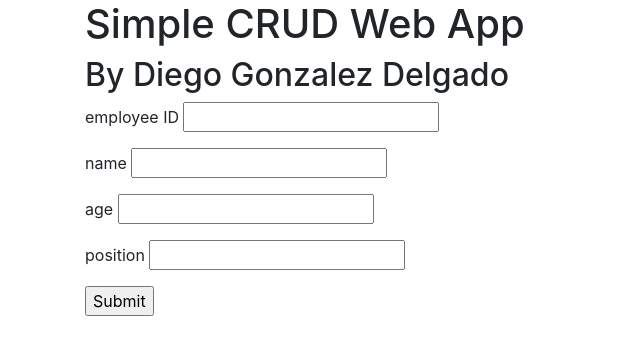
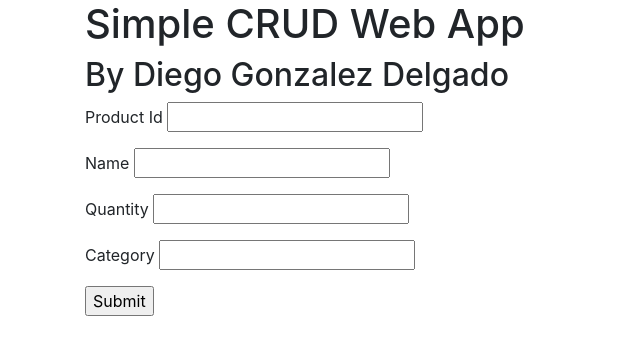
Before and after one commit to diegogonza112/flask-web-app, a Flask app: page / in a window 1280 px wide. Shown: the part 56-411 px from the top of the page, without its empty margins (0-640 px from the left). Run offline with Flask 2, Linux system fonts and the light colour scheme; some libraries are stand-ins or nearby versions.

Commit message:
simple C.R.U.D. web app

```diff
--- a/user_crud/app.py
+++ b/user_crud/app.py
@@ -1,8 +1,8 @@
-import __main__
+
 from flask import Flask, render_template, request, redirect
 from werkzeug.exceptions import abort
 
-from models import db, EmployeeModel
+from models import db, ProductModel
 
 app = Flask(__name__)
 
@@ -22,57 +22,59 @@ def home():
         return render_template('home.html')
 
     if request.method == 'POST':
-        employee_id = request.form['employee_id']
-        name = request.form['name']
-        age = request.form['age']
-        position = request.form['position']
-        employee = EmployeeModel(employee_id=employee_id, name=name, age=age,
-                                 position=position)
-        db.session.add(employee)
+        product_id = request.form['product_id']
+        product_name = request.form['product_name']
+        quant = request.form['quantity']
+        category = request.form['product_category']
+        product = ProductModel(product_id=product_id, product_name=product_name,
+                               quantity=quant,
+                               product_category=category)
+        db.session.add(product)
         db.session.commit()
         return redirect('/data')
 
 
 @app.route('/data')
 def RetrieveList():
-    employees = EmployeeModel.query.all()
-    return render_template('datalist.html', employees=employees)
+    products = ProductModel.query.all()
+    return render_template('datalist.html', products=products)
 
 
 @app.route('/data/<int:id>')
-def RetrieveEmployee(id_):
-    employee = EmployeeModel.query.filter_by(employee_id=id_).first()
-    if employee:
-        return render_template('data.html', employee=employee)
-    return f"Employee with id ={id_} Doenst exist"
+def RetrieveProduct(id_):
+    product = ProductModel.query.filter_b(product_id=id_).first()
+    if product:
+        return render_template('data.html', product=product)
+    return f"Product with id ={id_} Doesnt exist"
 
 
 @app.route('/data/<int:id>/update', methods=['GET', 'POST'])
 def update(id_):
-    employee = EmployeeModel.query.filter_by(employee_id=id_).first()
+    product = ProductModel.query.filter_by(product_id=id_).first()
     if request.method == 'POST':
-        if employee:
-            db.session.delete(employee)
+        if product:
+            db.session.delete(product)
             db.session.commit()
-            name = request.form['name']
-            age = request.form['age']
-            position = request.form['position']
-            employee = EmployeeModel(employee_id=id_, name=name, age=age,
-                                     position=position)
-            db.session.add(employee)
+            product_name = request.form['product_name']
+            quant = request.form['quantity']
+            category = request.form['product_category']
+            product = ProductModel(product_id=id_, product_name=product_name,
+                                   quantity=quant,
+                                   product_category=category)
+            db.session.add(product)
             db.session.commit()
             return redirect(f'/data/{id_}')
-        return f"Employee with id = {id_} Does not exist"
+        return f"Product with id = {id_} Does not exist"
 
-    return render_template('update.html', employee=employee)
+    return render_template('update.html', product=product)
 
 
 @app.route('/data/<int:id>/delete', methods=['GET', 'POST'])
 def delete(id_):
-    employee = EmployeeModel.query.filter_by(employee_id=id_).first()
+    product = ProductModel.query.filter_b(product_id=id_).first()
     if request.method == 'POST':
-        if employee:
-            db.session.delete(employee)
+        if product:
+            db.session.delete(product)
             db.session.commit()
             return redirect('/data')
         abort(404)
--- a/user_crud/templates/datalist.html
+++ b/user_crud/templates/datalist.html
@@ -1,6 +1,6 @@
 {% extends 'base.html' %}
 {% block content %}
-{% for employee in employees %}
+{% for employee in products %}
     <h3>{{employee}}</h3><hr>
 {% endfor %}
 {% endblock %}
--- a/user_crud/templates/home.html
+++ b/user_crud/templates/home.html
@@ -14,10 +14,10 @@
 {% endfor %}
 
 <form action='' method = "POST">
-    <p>employee ID <input type = "integer" name = "employee_id" /></p>
-    <p>name <input type = "text" name = "name" /></p>
-    <p>age <input type = "integer" name = "age" /></p>
-    <p>position <input type = "text" name = "position" /></p>
+    <p>Product Id <input type = "integer" name = "product_id" /></p>
+    <p>Name <input type = "text" name = "product_name" /></p>
+    <p>Quantity <input type = "integer" name = "quantity" /></p>
+    <p>Category <input type = "text" name = "product_category" /></p>
     <p><input type = "submit" value = "Submit" /></p>
 </form>
 {% endblock %}
--- a/user_crud/templates/update.html
+++ b/user_crud/templates/update.html
@@ -2,9 +2,9 @@
 
 {% block content %}
 <form action='' method = "POST">
-    <p>name <input type = "text" name = "name" value="{{employee.name}}"/></p>
-    <p>age <input type = "integer" name = "age"  value="{{employee.age}}"/></p>
-    <p>position <input type = "text" name = "position" value="{{employee.position}}"/></p>
+    <p>name <input type = "text" name = "name" value="{{product.product_name}}"/></p>
+    <p>age <input type = "integer" name = "age"  value="{{product.quantity}}"/></p>
+    <p>position <input type = "text" name = "position" value="{{product.product_category}}"/></p>
     <p><input type = "submit" value = "Submit" /></p>
 </form>
 {% endblock %}
```
Also changed, not shown: user_crud/models.py (+12 -11 lines), user_crud/templates/createpage.html (+4 -4 lines), user_crud/templates/data.html (+6 -6 lines), user_crud/data.db.
